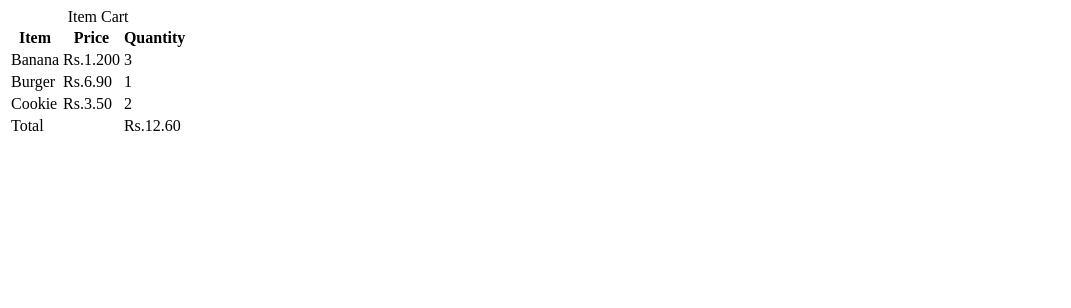
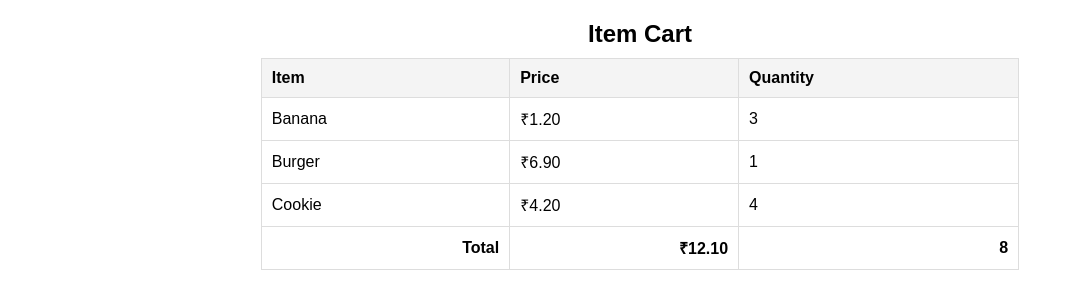
Before and after one commit to acciojob/item-cart-RitankJaikar, a website: page main.html in a window 1280 px wide. Shown: the whole page, without its empty margins (0-1071 px from the left). Drawn offline with Linux system fonts and the light colour scheme.

Commit message:
created a submission

```diff
--- a/main.html
+++ b/main.html
@@ -1,3 +1,45 @@
+<!DOCTYPE html>
+<html lang="en">
+<head>
+  <meta charset="UTF-8">
+  <meta name="viewport" content="width=device-width, initial-scale=1.0">
+  <title>Item Cart</title>
+  <style>
+    table {
+      width: 60%;
+      border-collapse: collapse;
+      margin: 20px auto;
+      font-family: Arial, sans-serif;
+    }
+
+    caption {
+      font-size: 1.5em;
+      margin-bottom: 10px;
+      font-weight: bold;
+    }
+
+    th, td {
+      border: 1px solid #ddd;
+      text-align: left;
+      padding: 10px;
+    }
+
+    th {
+      background-color: #f4f4f4;
+    }
+
+    tfoot td {
+      font-weight: bold;
+      text-align: right;
+    }
+
+    img {
+      max-width: 50px;
+      max-height: 50px;
+    }
+  </style>
+</head>
+<body>
   <table>
     <caption>Item Cart</caption>
     <thead>
@@ -10,22 +52,27 @@
     <tbody>
       <tr>
         <td>Banana</td>
-      <td>Rs.1.200</td>
+        <td>₹1.20</td>
         <td>3</td>
       </tr>
       <tr>
         <td>Burger</td>
-      <td>Rs.6.90</td>
+        <td>₹6.90</td>
         <td>1</td>
       </tr>
       <tr>
         <td>Cookie</td>
-      <td>Rs.3.50</td>
-      <td>2</td>
-    </tr>
-    <tr>
-      <td colspan="2">Total</td>
-      <td>Rs.12.60</td>
+        <td>₹4.20</td>
+        <td>4</td>
       </tr>
     </tbody>
+    <tfoot>
+      <tr>
+        <td >Total</td>
+        <td>₹12.10</td>
+		<td>8</td>
+      </tr>
+    </tfoot>
   </table>
+</body>
+</html>
```
Lines whose indentation alone changed are shown as unchanged.
